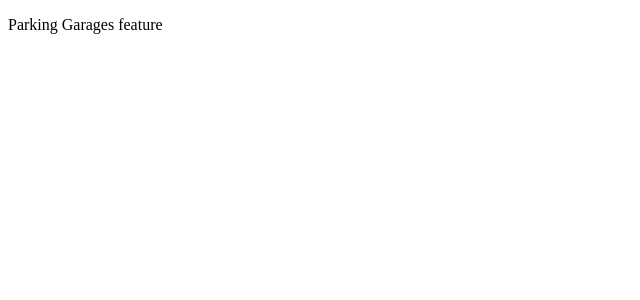
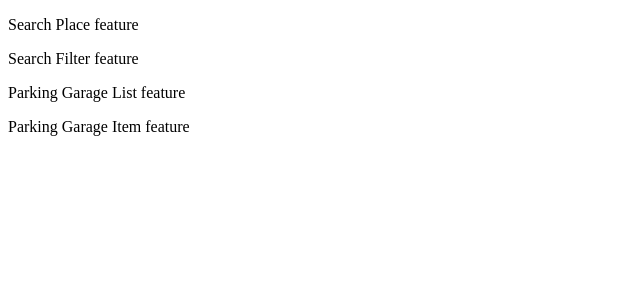
Before and after one commit to timothyveldhuizen/vue-parking-garage, a Vue app in the folder app/: page / in a window 1280 px wide. Shown: the top 300 px of the page, without its empty margins (0-640 px from the left). Built offline with nearby package versions, Linux system fonts and the light colour scheme.

Commit message:
added initial skeleton of components

```diff
--- /dev/null
+++ b/app/src/components/ParkingGarageItem.vue
@@ -0,0 +1,13 @@
+<template>
+  <p>Parking Garage Item feature</p>
+</template>
+
+<script>
+export default {
+  name: 'ParkingGarageItem',
+}
+</script>
+
+<!-- Add "scoped" attribute to limit CSS to this component only -->
+<style scoped>
+</style>
--- /dev/null
+++ b/app/src/components/ParkingGarageList.vue
@@ -0,0 +1,21 @@
+<template>
+<div>
+  <p>Parking Garage List feature</p>
+  <ParkingGarageItem />
+</div>
+</template>
+
+<script>
+import ParkingGarageItem from './ParkingGarageItem';
+
+export default {
+  name: 'ParkingGarageList',
+  components: {
+      ParkingGarageItem,
+  }
+}
+</script>
+
+<!-- Add "scoped" attribute to limit CSS to this component only -->
+<style scoped>
+</style>
--- a/app/src/components/ParkingGarages.vue
+++ b/app/src/components/ParkingGarages.vue
@@ -1,10 +1,23 @@
 <template>
-  <p>Parking Garages feature</p>
+<div>
+  <SearchPlace />
+  <SearchFilter />
+  <ParkingGarageList />
+</div>
 </template>
 
 <script>
+import SearchPlace from './SearchPlace';
+import SearchFilter from './SearchFilter';
+import ParkingGarageList from './ParkingGarageList';
+
 export default {
   name: 'ParkingGarages',
+  components: {
+    SearchPlace,
+    SearchFilter,
+    ParkingGarageList,
+  },
 }
 </script>
 
--- /dev/null
+++ b/app/src/components/SearchFilter.vue
@@ -0,0 +1,13 @@
+<template>
+  <p>Search Filter feature</p>
+</template>
+
+<script>
+export default {
+  name: 'SearchFilter',
+}
+</script>
+
+<!-- Add "scoped" attribute to limit CSS to this component only -->
+<style scoped>
+</style>
--- /dev/null
+++ b/app/src/components/SearchPlace.vue
@@ -0,0 +1,13 @@
+<template>
+  <p>Search Place feature</p>
+</template>
+
+<script>
+export default {
+  name: 'SearchPlace',
+}
+</script>
+
+<!-- Add "scoped" attribute to limit CSS to this component only -->
+<style scoped>
+</style>
```
